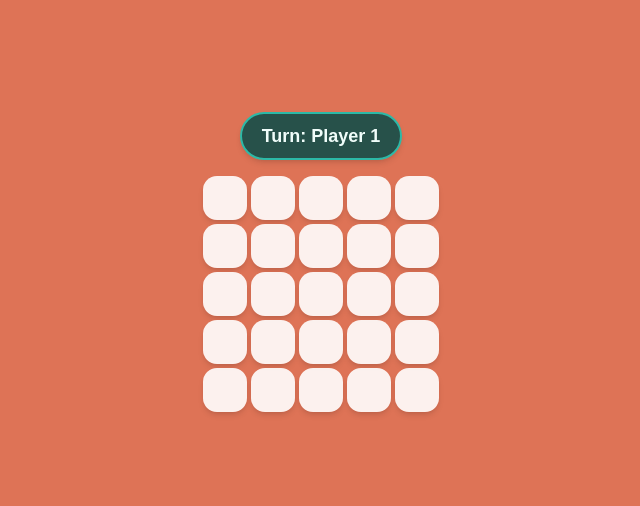
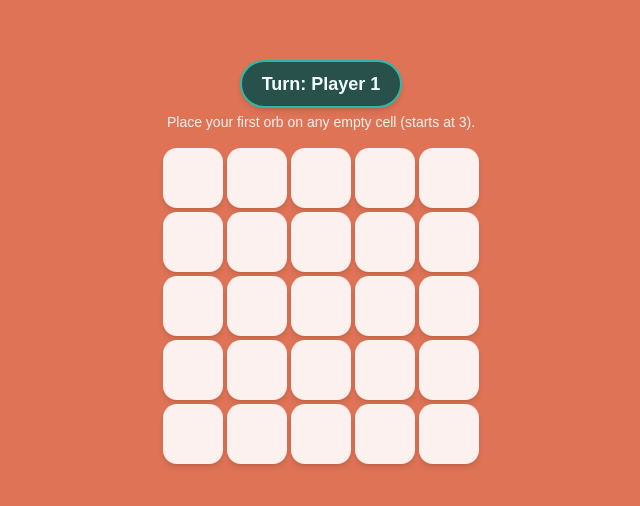
Before and after one commit to KrzysztofStaron/chain-reaction, a Next.js app: page / in a window 1280 px wide. Shown: the part 138-644 px from the top of the page, without its empty margins (319-959 px from the left). Built offline with nearby package versions, Linux system fonts and the light colour scheme; what tailwindcss-corner-shape would draw is missing.

Commit message:
basic controlls

```diff
--- a/app/components/GameTile.tsx
+++ b/app/components/GameTile.tsx
@@ -6,16 +6,16 @@ const GameTile = ({ id, tileState }: { id: number; tileState: TileState }) => {
     <div
       id={`tile_${id}`}
       data-tile-id={id}
-      className="bg-white/90 rounded-[14px] aspect-square flex items-center justify-center shadow-md size-11 hover:bg-white/70 cursor-pointer"
+      className="relative bg-white/90 rounded-[14px] aspect-square shadow-md size-15 hover:bg-white/70 cursor-pointer"
     >
-
-
       {tileState.player !== null && (
         <div
-          className={`w-6 h-6 rounded-full ${
+          className={`absolute inset-2 rounded-full text-black flex items-center justify-center ${
             tileState.player === true ? "bg-player-1-orb" : "bg-player-2-orb"
           }`}
-        />
+        >
+             {tileState.value}
+        </div>
       )}
 
 
--- a/app/components/game.ts
+++ b/app/components/game.ts
@@ -2,6 +2,11 @@ import { atom, useAtom } from "jotai";
 import { Direction, TileState, TileStateFactory } from "./types";
 
 export const BOARD_SIZE = 5;
+
+/** Value of each player's first orb when placed during the opening phase */
+export const INITIAL_ORB_VALUE = 3;
+
+export type GamePhase = "placement" | "playing";
 
 export class Board {
   private static readonly OFFSETS: Record<
@@ -30,6 +35,34 @@ export class Board {
 
   toIndex(x: number, y: number): number {
     return y * this.size + x;
+  }
+
+  canInteract(index: number, turn: boolean, phase: GamePhase): boolean {
+    const tile = this.tiles[index];
+    if (phase === "placement") {
+      return tile.player === null && tile.value === 0;
+    }
+    return tile.player === turn;
+  }
+
+  placeInitial(index: number, player: boolean): Board {
+    const next: TileState[] = this.tiles.map((tile, idx) =>
+      idx === index
+        ? { direction: tile.direction, player, value: INITIAL_ORB_VALUE }
+        : tile,
+    );
+    return new Board(next, this.size);
+  }
+
+  static bothPlayersPresent(tiles: readonly TileState[]): boolean {
+    let hasP1 = false;
+    let hasP2 = false;
+    for (const t of tiles) {
+      if (t.player === true) hasP1 = true;
+      if (t.player === false) hasP2 = true;
+      if (hasP1 && hasP2) return true;
+    }
+    return false;
   }
 
   neighbors(index: number): number[] {
@@ -62,14 +95,30 @@ export class Board {
 
 export const gameStateAtom = atom<Board>(Board.create(BOARD_SIZE));
 export const turnAtom = atom(true);
+export const gamePhaseAtom = atom<GamePhase>("placement");
 
 export const useGame = () => {
   const [board, setBoard] = useAtom(gameStateAtom);
   const [turn, setTurn] = useAtom(turnAtom);
+  const [phase, setPhase] = useAtom(gamePhaseAtom);
   return {
     board,
     turn,
+    phase,
     clickTile: (index: number) => {
+      if (!board.canInteract(index, turn, phase)) return;
+
+      if (phase === "placement") {
+        const nextBoard = board.placeInitial(index, turn);
+        setBoard(nextBoard);
+        setTurn(!turn);
+        if (Board.bothPlayersPresent(nextBoard.tiles)) {
+          setPhase("playing");
+          setTurn(true);
+        }
+        return;
+      }
+
       setBoard(board.increment([index], turn));
       setTurn(!turn);
     },
--- a/app/page.tsx
+++ b/app/page.tsx
@@ -2,7 +2,7 @@
 
 import { type MouseEvent } from "react";
 import GameTile from "./components/GameTile";
-import { turnAtom, useGame } from "./components/game";
+import { gamePhaseAtom, turnAtom, useGame } from "./components/game";
 import { useAtom } from "jotai";
 
 const GameBoard = () => {
@@ -33,9 +33,11 @@ const GameBoard = () => {
 
 export default function Home() {
   const [turn] = useAtom(turnAtom);
+  const [phase] = useAtom(gamePhaseAtom);
 
   return (
     <div className="container w-screen h-screen flex flex-col items-center justify-center gap-4" style={{ backgroundColor: "#DE7356" }}>
+      <div className="flex flex-col items-center gap-1">
         <div
           className={`font-semibold text-lg px-5 py-2 rounded-full shadow-md border-2 ${
             turn
@@ -45,6 +47,12 @@ export default function Home() {
         >
           Turn: Player {turn ? 1 : 2}
         </div>
+        {phase === "placement" ? (
+          <p className="text-white/90 text-sm text-center max-w-xs">
+            Place your first orb on any empty cell (starts at 3).
+          </p>
+        ) : null}
+      </div>
       <GameBoard />
     </div>
   );
```
Lines whose indentation alone changed are shown as unchanged.
